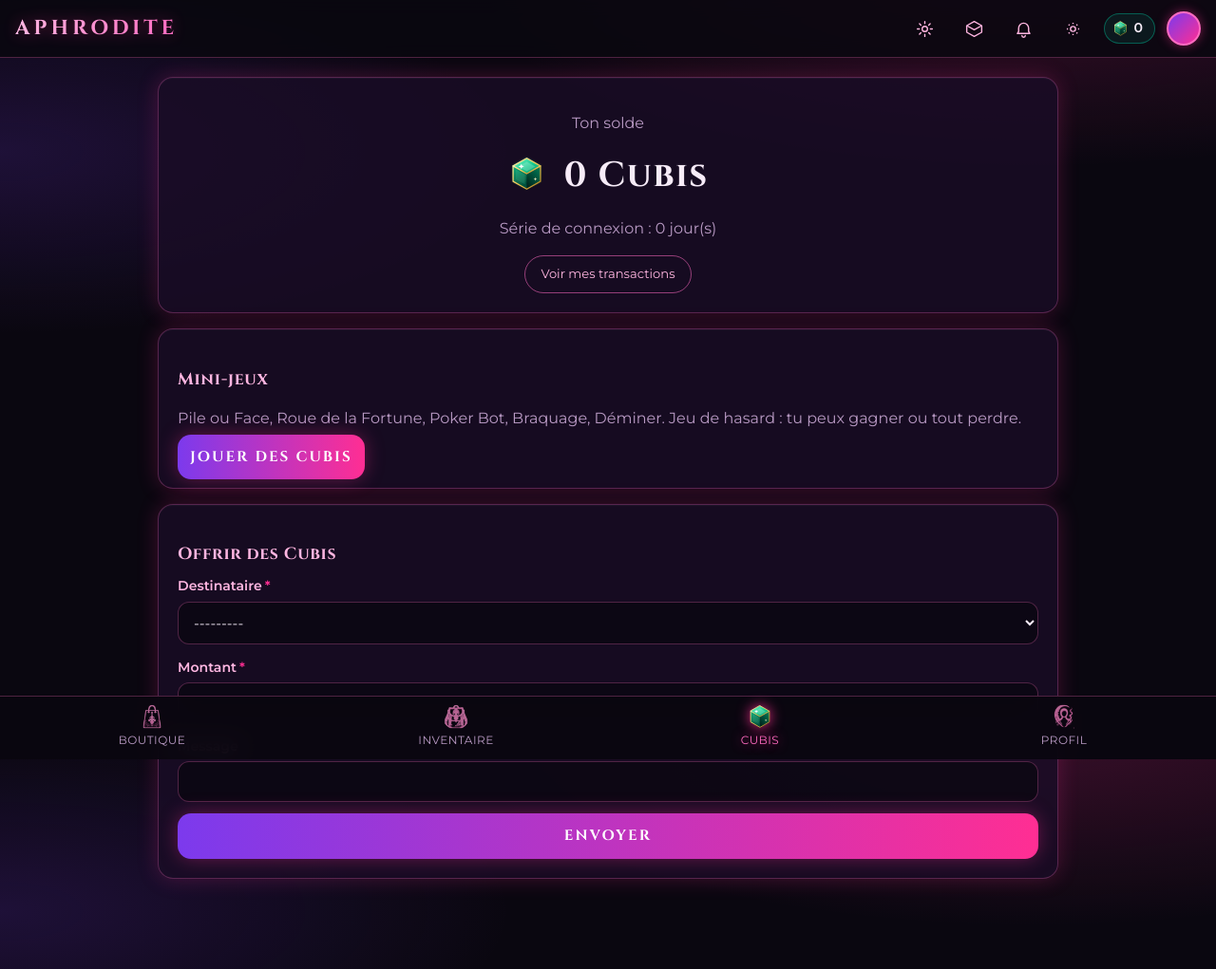
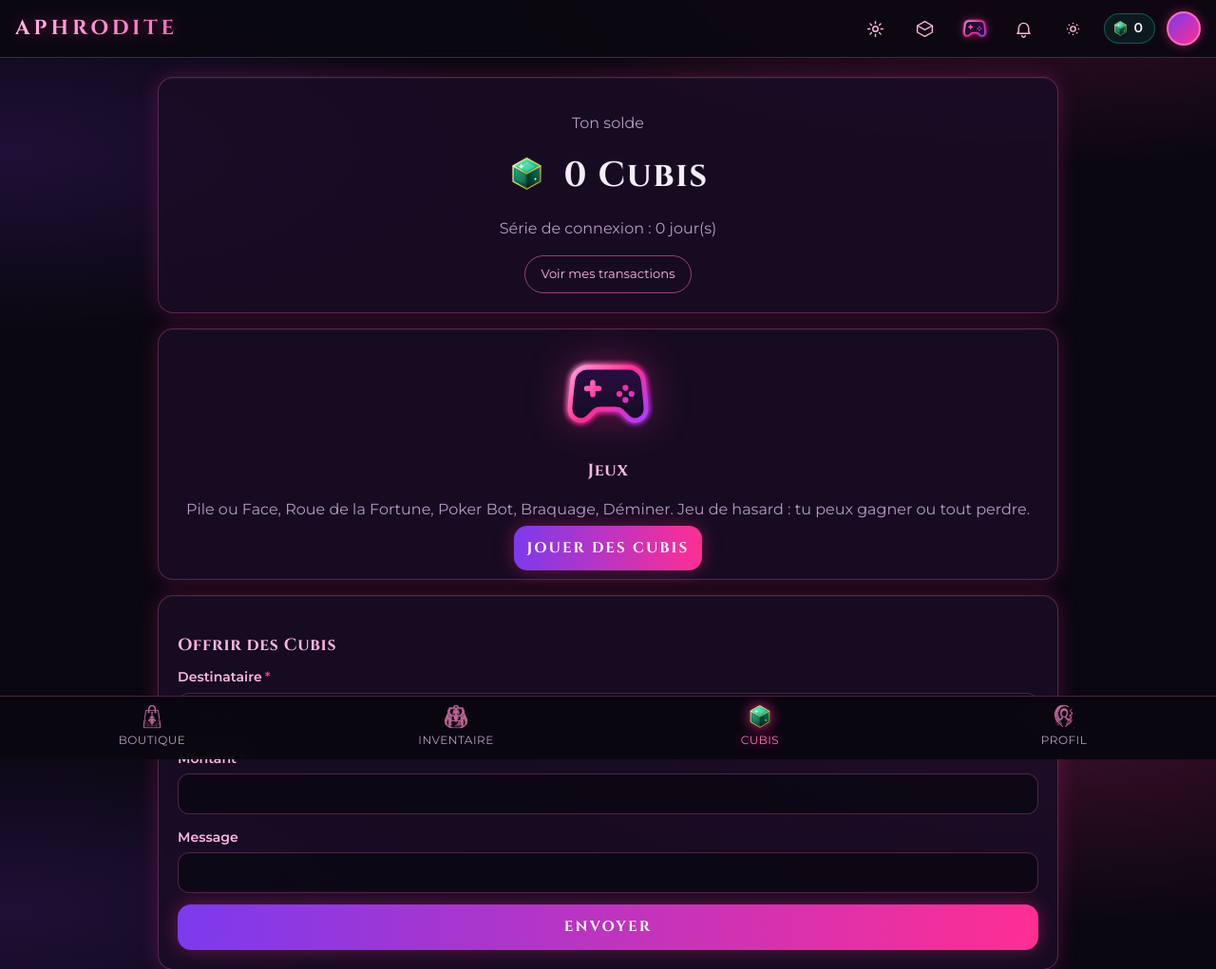
Before and after one commit to H-imiko/Aphrodite_app, a Django app: page /portefeuille/ in a window 1280 px wide. Shown: the top 1021 px of the page at 95% size. Run offline with Django 5.2, Linux system fonts and the light colour scheme; the visitor is signed in with stand-in values (Sample User, id 1); data comes from the database, SQL or seed files in the repository; data that the repository does not hold is empty; some web fonts are replaced.

Commit message:
Ajoute une icône manette dans l'en-tête pour ouvrir les mini-jeux
L'accès aux jeux passait seulement par une carte textuelle du portefeuille :
une manette néon dans la barre d'icônes rend l'entrée visible depuis toutes
les pages, et l'en-tête se compacte sur téléphone pour ne plus déborder.

Generated with Codebuff 🤖
Co-Authored-By: Codebuff <noreply@codebuff.com>

```diff
--- a/static/css/composants.css
+++ b/static/css/composants.css
@@ -135,6 +135,23 @@ input[type=file] { padding: 9px; }
   transition: background .2s, color .2s; }
 .icone-nav:hover { background: rgba(255, 46, 147, .16); color: var(--text); }
 .icone-nav svg { width: 21px; height: 21px; }
+.icone-nav .manette-nav { display: block; width: 26px; height: 26px;
+  filter: drop-shadow(0 0 5px rgba(255, 46, 147, .45)); transition: filter .2s; }
+.icone-nav:hover .manette-nav { filter: drop-shadow(0 0 9px rgba(255, 46, 147, .9)); }
+.manette-carte { display: block; width: 96px; height: 96px;
+  margin: 0 auto var(--e-2); filter: drop-shadow(0 0 20px rgba(255, 46, 147, .35)); }
+/* En-tete compact sur telephone : les cinq icones et le solde tiennent
+   sans deborder horizontalement (le solde reste accessible par la barre). */
+@media (max-width: 600px) {
+  .nav { padding: var(--e-2) 10px; }
+  .nav nav { gap: var(--e-1); }
+  .logo { font-size: .9rem; letter-spacing: .08em; }
+  .icone-nav { width: 32px; height: 32px; }
+  .icone-nav svg { width: 19px; height: 19px; }
+  .icone-nav .manette-nav { width: 22px; height: 22px; }
+  .solde-nav { padding: 3px 8px 3px 6px; font-size: var(--t-sm); }
+  .nav-avatar img, .nav-avatar span { width: 30px; height: 30px; }
+}
 
 /* ===== Accessibilite : cibles tactiles, focus, etats ===== */
 .lien-evitement { position: absolute; left: -9999px; top: 0; z-index: 100;
--- a/templates/base.html
+++ b/templates/base.html
@@ -6,9 +6,9 @@
   <meta name="viewport" content="width=device-width, initial-scale=1, viewport-fit=cover">
   <title>{% block title %}Aphrodite{% endblock %}</title>
   {% comment %} ?v= : changer cette valeur à chaque modification du CSS, sinon les navigateurs gardent l'ancienne feuille en cache. {% endcomment %}
-  <link rel="stylesheet" href="{% static 'css/base.css' %}?v=20261123">
-  <link rel="stylesheet" href="{% static 'css/composants.css' %}?v=20261123">
-  <link rel="stylesheet" href="{% static 'css/pages.css' %}?v=20261123">
+  <link rel="stylesheet" href="{% static 'css/base.css' %}?v=20261127">
+  <link rel="stylesheet" href="{% static 'css/composants.css' %}?v=20261127">
+  <link rel="stylesheet" href="{% static 'css/pages.css' %}?v=20261127">
   {% block head %}{% endblock %}
 </head>
 <body class="{% if user.is_authenticated %}avec-nav{% endif %}">
@@ -25,6 +25,9 @@
         <svg viewBox="0 0 24 24" fill="none" stroke="currentColor" stroke-width="1.6" stroke-linejoin="round" aria-hidden="true"><path d="M12 3 21 8l-9 5-9-5 9-5Z"/><path d="M3 8v8l9 5 9-5V8"/></svg>
         {% if nb_commandes_a_traiter %}<span class="pastille">{{ nb_commandes_a_traiter }}</span>{% endif %}
 </a>
+      <a class="icone-nav" href="{% url 'jeux' %}" title="Mini-jeux" aria-label="Mini-jeux">
+        <img class="manette-nav" src="{% static 'images/icons/manette.svg' %}" alt="">
+      </a>
       <a class="icone-nav icone-commandes" href="{% url 'notifications' %}" title="Notifications" aria-label="Notifications">
         <svg viewBox="0 0 24 24" fill="none" stroke="currentColor" stroke-width="1.6" stroke-linecap="round" stroke-linejoin="round" aria-hidden="true"><path d="M18 15v-4a6 6 0 1 0-12 0v4l-1.5 2.5h15L18 15Z"/><path d="M10 20a2 2 0 0 0 4 0"/></svg>
         {% if nb_notifications %}<span class="pastille">{{ nb_notifications }}</span>{% endif %}
--- a/templates/economy/portefeuille.html
+++ b/templates/economy/portefeuille.html
@@ -8,8 +8,9 @@
   <a class="petit" href="{% url 'transactions' %}"> Voir mes transactions</a>
 </section>
 
-<section class="card mt-16">
-  <h2>Mini-jeux</h2>
+<section class="card center mt-16">
+  <img class="manette-carte" src="{% static 'images/icons/manette.svg' %}" alt="">
+  <h2>Jeux</h2>
   <p class="muted">Pile ou Face, Roue de la Fortune, Poker Bot, Braquage, Déminer. Jeu de hasard : tu peux gagner ou tout perdre.</p>
   <a class="btn" href="{% url 'jeux' %}">Jouer des Cubis</a>
 </section>
--- a/templates/moderation/suspendu.html
+++ b/templates/moderation/suspendu.html
@@ -5,9 +5,9 @@
   <meta charset="utf-8">
   <meta name="viewport" content="width=device-width, initial-scale=1">
   <title>Compte suspendu · Aphrodite</title>
-  <link rel="stylesheet" href="{% static 'css/base.css' %}?v=20261123">
-  <link rel="stylesheet" href="{% static 'css/composants.css' %}?v=20261123">
-  <link rel="stylesheet" href="{% static 'css/pages.css' %}?v=20261123">
+  <link rel="stylesheet" href="{% static 'css/base.css' %}?v=20261127">
+  <link rel="stylesheet" href="{% static 'css/composants.css' %}?v=20261127">
+  <link rel="stylesheet" href="{% static 'css/pages.css' %}?v=20261127">
 </head>
 <body>
 <main>
```
Also changed, not shown: apps/jeux/tests.py (+8 -0 lines), static/images/icons/manette.svg (added).
